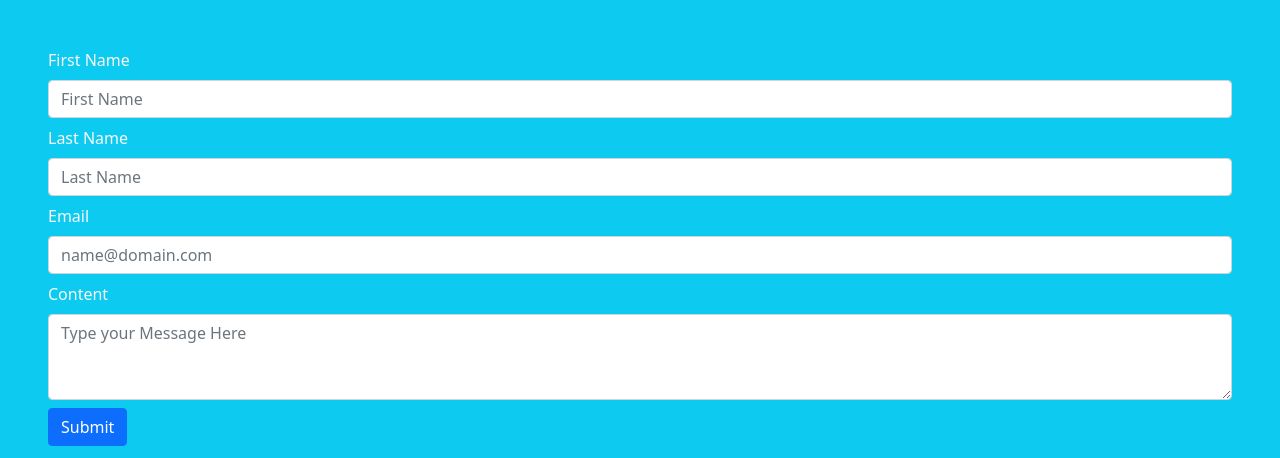
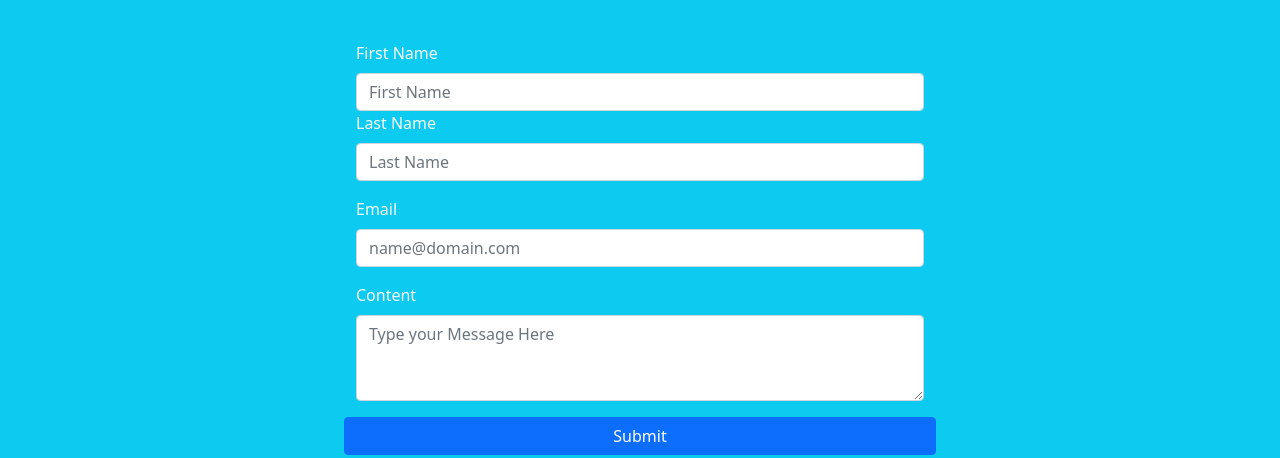
Before and after one commit to Laurelhxy/week10, a plain HTML site: page index.html in a window 1280 px wide. Shown: the part 1939-2397 px from the top of the page. Drawn offline with nearby package versions, Linux system fonts and the light colour scheme.

Commit message:
Add files via upload

```diff
--- a/index.html
+++ b/index.html
@@ -94,6 +94,7 @@
 
  </div>
 </section>
+
 <section id="portfolio">
 <div class="container-fluid p-4 bg-info">
   <div class="row">
@@ -147,21 +148,21 @@
   </div>
   <div class="carousel-inner">
     <div class="carousel-item active">
-      <img src="image/gallery1.jpeg" class="d-block w-100" alt="gallery">
+      <img src="image/gallery1.jpg" class="d-block w-100" alt="gallery">
       <div class="carousel-caption d-none d-md-block">
         <h5>First slide label</h5>
         <p>Some representative placeholder content for the first slide.</p>
       </div>
     </div>
     <div class="carousel-item">
-      <img src="image/gallery2.jpeg" class="d-block w-100" alt="gallery">
+      <img src="image/gallery2.png" class="d-block w-100" alt="gallery">
       <div class="carousel-caption d-none d-md-block">
         <h5>Second slide label</h5>
         <p>Some representative placeholder content for the second slide.</p>
       </div>
     </div>
     <div class="carousel-item">
-      <img src="image/gallery3.jpeg" class="d-block w-100" alt="gallery">
+      <img src="image/gallery3.png" class="d-block w-100" alt="gallery">
       <div class="carousel-caption d-none d-md-block">
         <h5>Third slide label</h5>
         <p>Some representative placeholder content for the third slide.</p>
@@ -176,28 +177,31 @@
     <span class="carousel-control-next-icon" aria-hidden="true"></span>
     <span class="visually-hidden">Next</span>
   </button>
-</div></section>
+</div>
+</section>
 
 <section class="bg-info p-5" id='contact' >
   <form action="" method="get" class="text-light">
-<div class="mb-2 form-group">
+<div class="mb-3 row offset-md-3 col-md-6 col-sm-12">
+<div class= "form-group">
   <label for="fname" class="form-label">First Name</label>
   <input type="text" class="form-control" id="fname" placeholder="First Name">
 </div>
-<div class="mb-2 form-group">
+<div class="mb-3 form-group">
   <label for="lname" class="form-label">Last Name</label>
   <input type="text" class="form-control" id="lname" placeholder="Last Name">
 </div>
-<div class="mb-2 form-group">
+<div class="mb-3 form-group">
   <label for="email" class="form-label">Email</label>
   <input type="email"class="form-control" id="email" placeholder="name@domain.com">
 </div>
-<div class="mb-2 form-group">
+<div class="mb-3 form-group">
   <label for="content" class="form-label">Content</label>
   <textarea type="email"class="form-control" rows="3" id="content" placeholder="Type your Message Here" ></textarea>
 </div>
 <button type="submit" class="btn btn-primary"> Submit</button>
-
+</div>
+</form>
 </section>
 
 <figure class="bg-success text-light text-center">
--- a/style2.css
+++ b/style2.css
@@ -5,8 +5,24 @@
     margin: 0px !important;
   }
   li.nav-item a{
-color:white !important;
+ color:white !important;
 
   }
-  nav {margin-bottom: auto !important;}
-  body #about{height: auto !important;}
+
+  body {
+    margin-top: 140px;
+    font-family: var(--bs-font-sans-serif);
+    font-size: 1rem;
+    font-weight: 400;
+    line-height: 1.5;
+    color: #212529;
+    background-color: #fff;
+    -webkit-text-size-adjust: 100%;
+    -webkit-tap-highlight-color: transparent;
+    }
+
+
+
+header{
+    z-index:100 !important;
+    position: relative;}
```
Also changed, not shown: image/gallery1.jpg (added), image/gallery2.png (added), image/gallery3.png (added).
